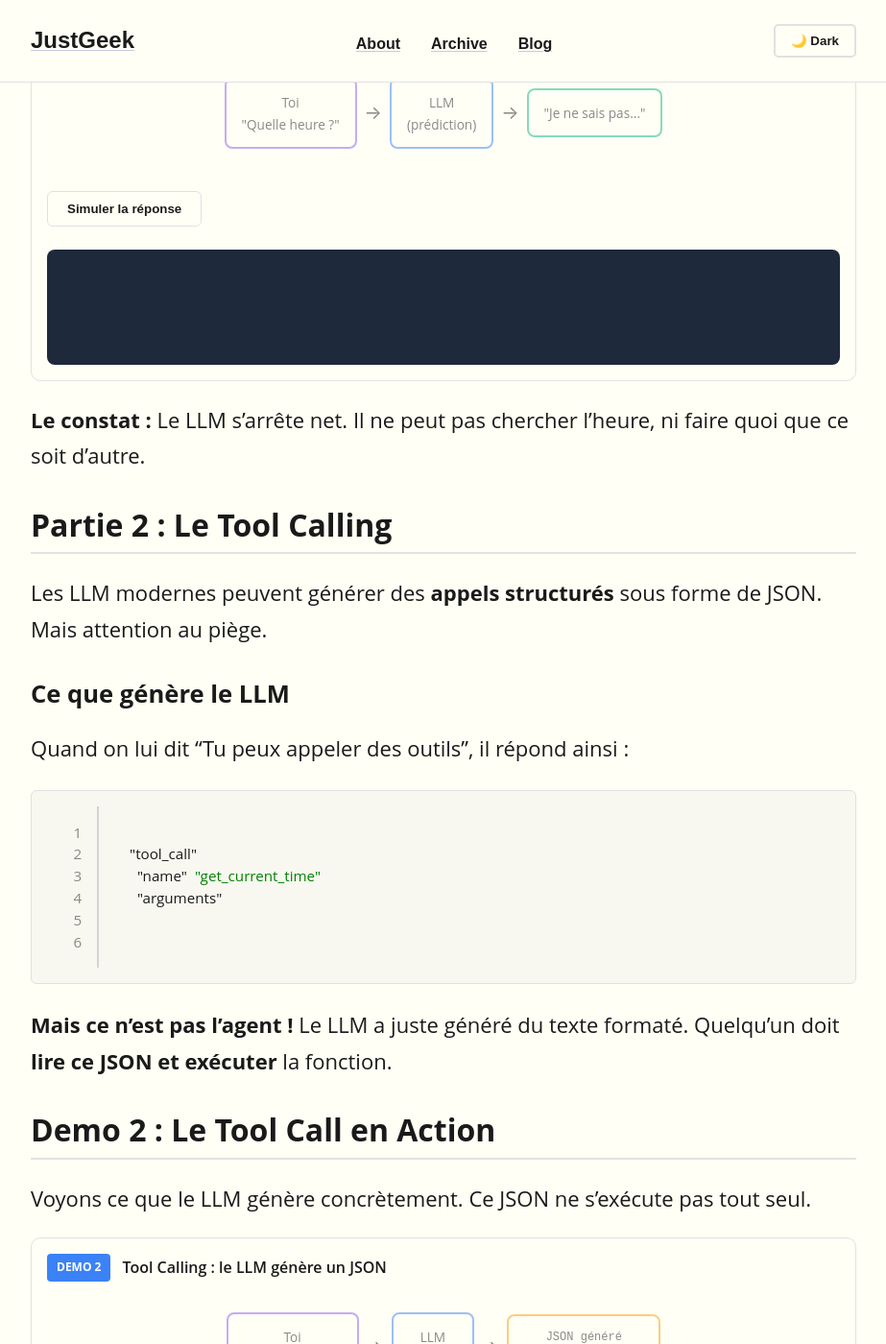
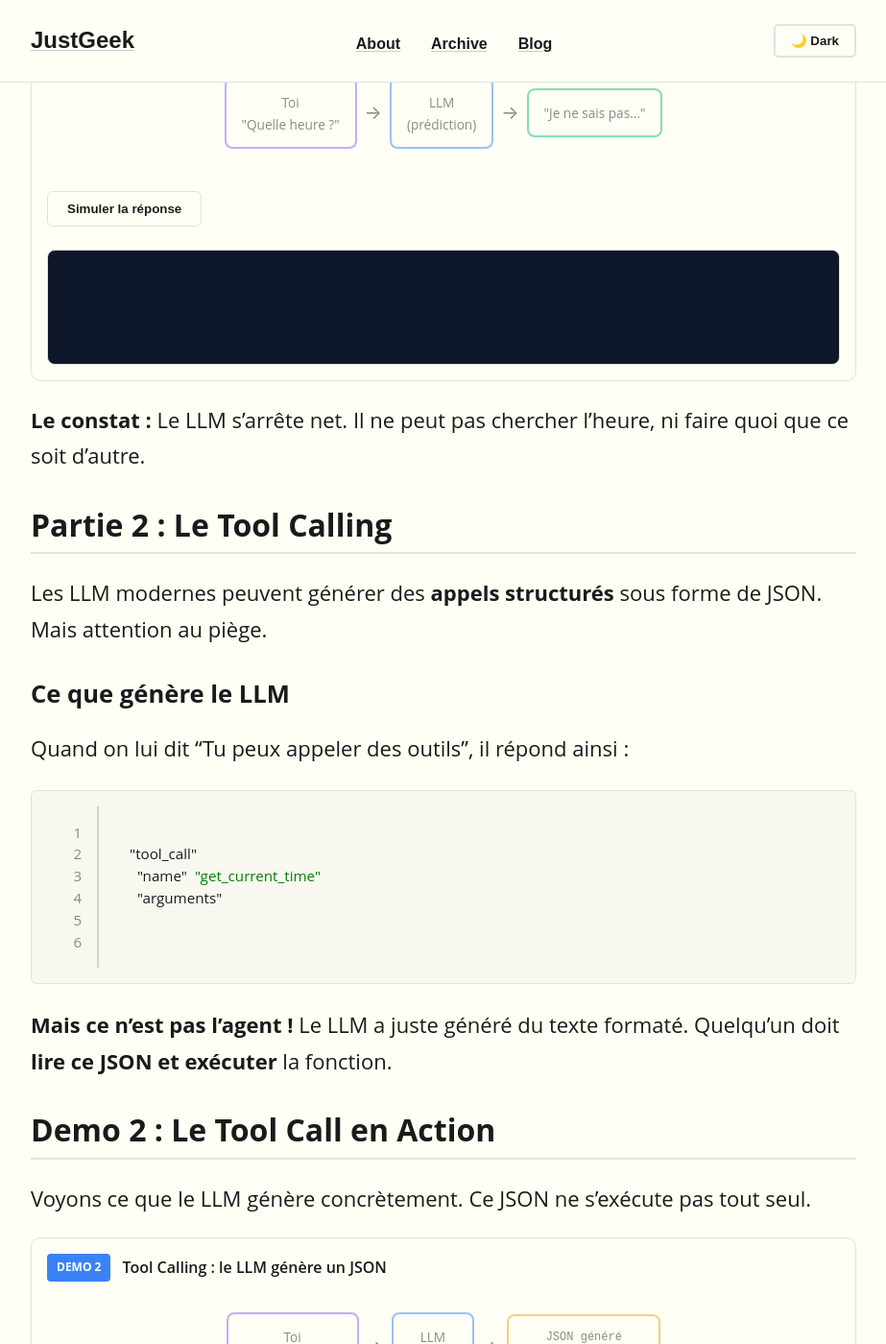
Before and after one commit to ssime-git/JustGeek, a Jekyll site: the page built from _posts/2026-03-29-qu-est-ce-qu-un-agent-ia.md, in a window 1280 px wide and 1400 px high, scrolled down 1294 px. Shown: the whole window at 96% size, without its empty margins (178-1101 px from the left). Built offline with Jekyll 4.4.1, drawn with Linux system fonts in a browser that asks for light colours.

Commit message:
feat: improve agent demo styling with darker backgrounds and consistent borders
- Changed demo-output background from #1e293b to #0f172a for better contrast
- Updated text color from #e2e8f0 to #f1f5f9 for improved readability
- Added border to demo-output using CSS variable for theme consistency
- Applied same darker background (#0f172a) to agent-code-mini component
- Added border to agent-code-mini for visual consistency
- Updated code text color to match new lighter shade

```diff
--- a/assets/css/agent-demos.css
+++ b/assets/css/agent-demos.css
@@ -157,8 +157,8 @@
 
 /* Output */
 .demo-output {
-  background: #1e293b;
-  color: #e2e8f0;
+  background: #0f172a;
+  color: #f1f5f9;
   font-family: 'Fira Code', 'Monaco', 'Consolas', monospace;
   font-size: 0.85rem;
   line-height: 1.6;
@@ -168,6 +168,7 @@
   min-height: 120px;
   max-height: 300px;
   overflow-y: auto;
+  border: 1px solid var(--border-color);
 }
 
 .demo-log {
@@ -250,10 +251,11 @@
 }
 
 .agent-code-mini {
-  background: #1e293b;
+  background: #0f172a;
   border-radius: 8px;
   margin: 16px 0;
   overflow: hidden;
+  border: 1px solid var(--border-color);
 }
 
 .agent-code-mini pre {
@@ -266,7 +268,7 @@
   font-family: 'Fira Code', 'Monaco', 'Consolas', monospace;
   font-size: 0.8rem;
   line-height: 1.5;
-  color: #e2e8f0;
+  color: #f1f5f9;
 }
 
 .agent-console {
```
